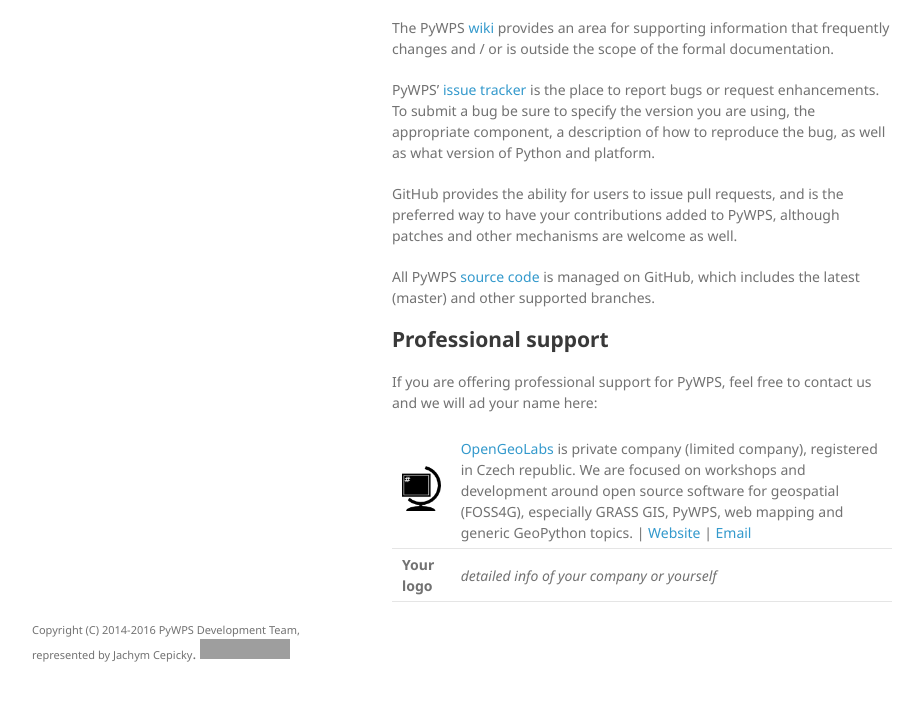
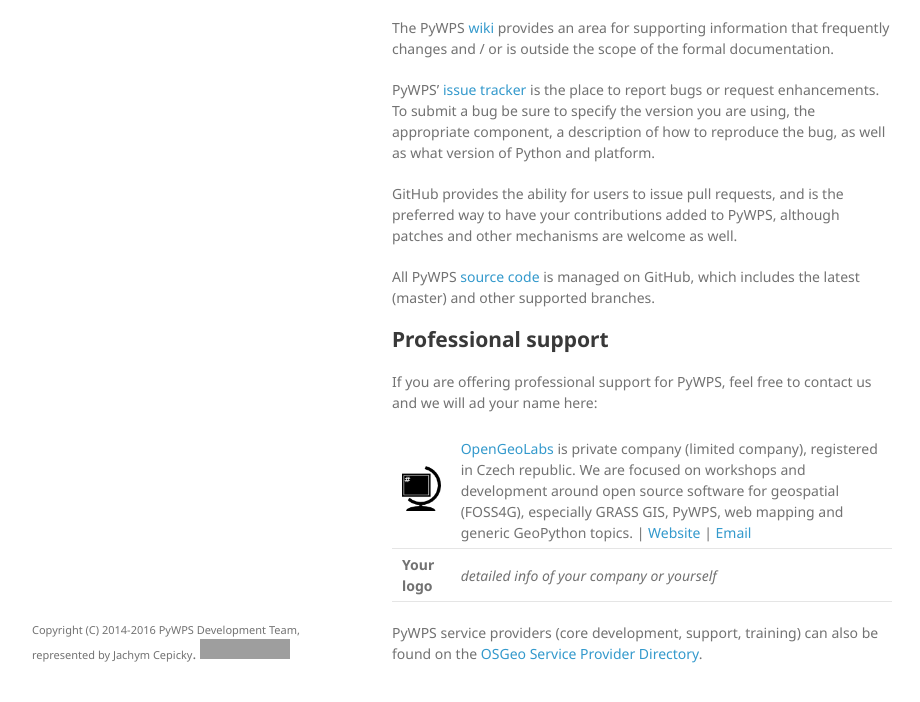
Before and after one commit to isabella232/pywps.org, a Jekyll site: the page built from community/index.md, in a window 1280 px wide and 1393 px high. Shown: the part 659-1361 px from the top of the window, without its empty margins (178-1098 px from the left). Built offline with Jekyll 4.4.1, drawn with Linux system fonts in a browser that asks for light colours; grey boxes are pictures that could not be loaded.

Commit message:
add OSGeo Service Provider Directory

```diff
--- a/community/index.md
+++ b/community/index.md
@@ -58,3 +58,5 @@ we will ad your name here:
 
 | [![OpenGeoLabs.cz](../images/opengeolabs.png)](http://opengeolabs.cz) | [OpenGeoLabs](http://opengeolabs.cz) is private company (limited company), registered in Czech republic. We are focused on workshops and development around open source software for geospatial (FOSS4G), especially GRASS GIS, PyWPS, web mapping and generic GeoPython topics. \| [Website](http://opengeolabs.cz) \| [Email](info at opengeolabs dot cz) |
 | **Your logo** | *detailed info of your company or yourself* |
+
+PyWPS service providers (core development, support, training) can also be found on the [OSGeo Service Provider Directory](http://www.osgeo.org/search_profile?SET=1&MUL_TECH[]=00113).
```
